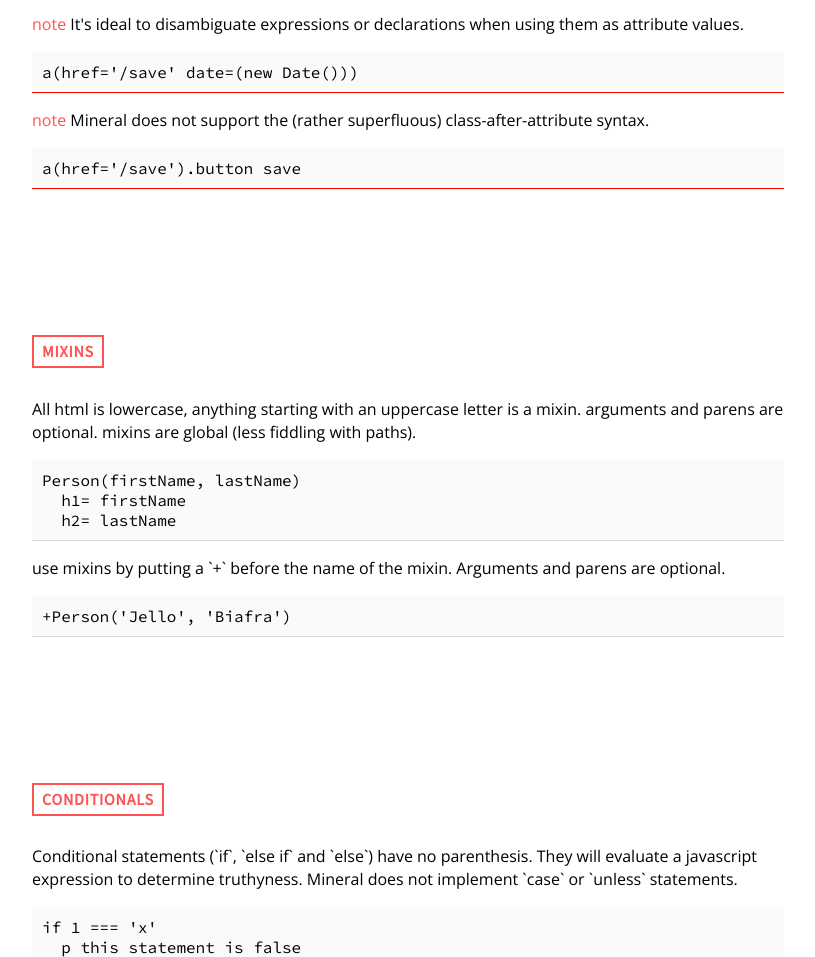
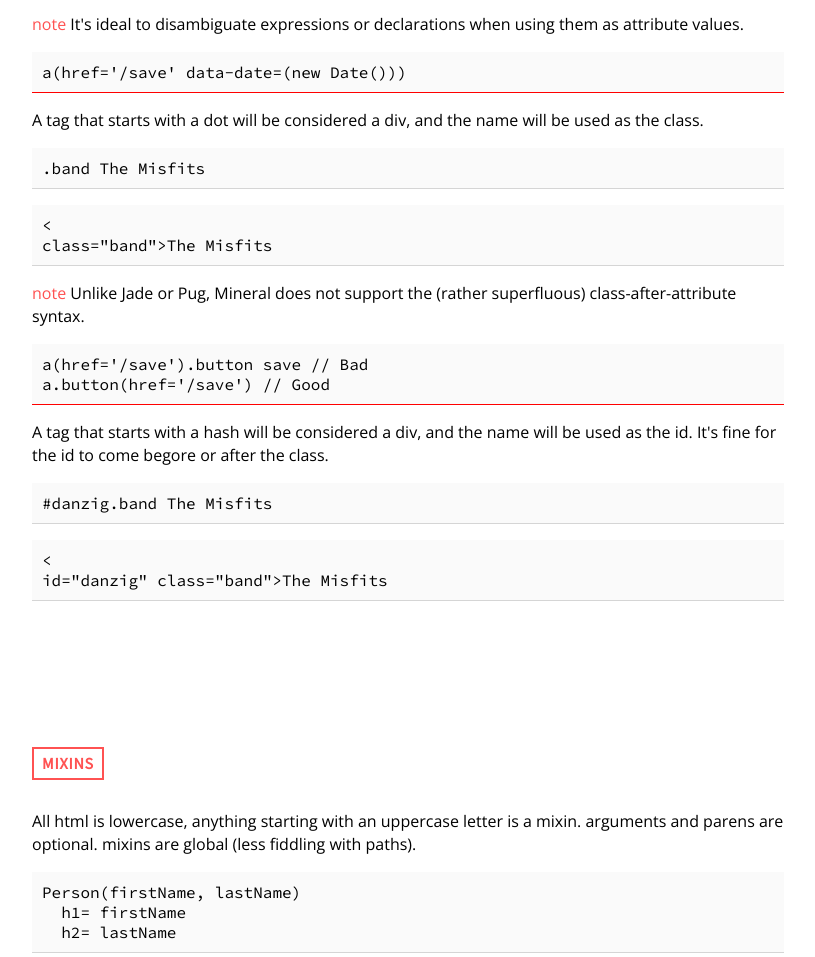
Before and after one commit to voltraco/mineral, a website: page docs/index.html in a window 1280 px wide. Shown: the part 1030-1987 px from the top of the page, without its empty margins (232-1047 px from the left). Drawn offline with nearby package versions, Linux system fonts and the light colour scheme.

Commit message:
more docs

```diff
--- a/docs/index.html
+++ b/docs/index.html
@@ -144,9 +144,10 @@ body
     &lt;h1&gt;Hello World&lt;/h1&gt;
   &lt;/body&gt;
 &lt;/html&gt;
-</code></pre><p><span class="red">note</span> It's ideal to disambiguate expressions or declarations when using them as attribute values.</p><pre class="warn"><code>a(href=&#x27;/save&#x27; date=(new Date()))
-</code></pre><p><span class="red">note</span> Mineral does not support the (rather superfluous) class-after-attribute syntax.</p><pre class="warn"><code>a(href=&#x27;/save&#x27;).button save
-</code></pre></section><section id="mixins"><a id="mixins" href="#mixins"><h2>mixins</h2></a><p>All html is lowercase, anything starting with an uppercase letter is a mixin. arguments and parens are optional. mixins are global (less fiddling  with paths).<pre class="input"><code>Person(firstName, lastName)
+</code></pre><p><span class="red">note</span> It's ideal to disambiguate expressions or declarations when using them as attribute values.</p><pre class="warn"><code>a(href=&#x27;/save&#x27; data-date=(new Date()))
+</code></pre><p>A tag that starts with a dot will be considered a div, and the name will be used as the class.</p><pre><code>.band The Misfits</code></pre><pre><code><<div>class="band">The Misfits</div></<div></code></pre><p><span class="red">note</span> Unlike Jade or Pug, Mineral does not support the (rather superfluous) class-after-attribute syntax.</p><pre class="warn"><code>a(href=&#x27;/save&#x27;).button save // Bad
+a.button(href=&#x27;/save&#x27;) // Good
+</code></pre><p>A tag that starts with a hash will be considered a div, and the name will be used as the id. It's fine for the id to come begore or after the class.</p><pre><code>#danzig.band The Misfits</code></pre><pre><code><<div>id="danzig" class="band">The Misfits</div></<div></code></pre></section><section id="mixins"><a id="mixins" href="#mixins"><h2>mixins</h2></a><p>All html is lowercase, anything starting with an uppercase letter is a mixin. arguments and parens are optional. mixins are global (less fiddling  with paths).<pre class="input"><code>Person(firstName, lastName)
   h1= firstName
   h2= lastName
 </code></pre></p><p>use mixins by putting a `+` before the name of the mixin. Arguments and parens are optional.<pre class="input"><code>+Person(&#x27;Jello&#x27;, &#x27;Biafra&#x27;)
```
Also changed, not shown: 1 other file.
